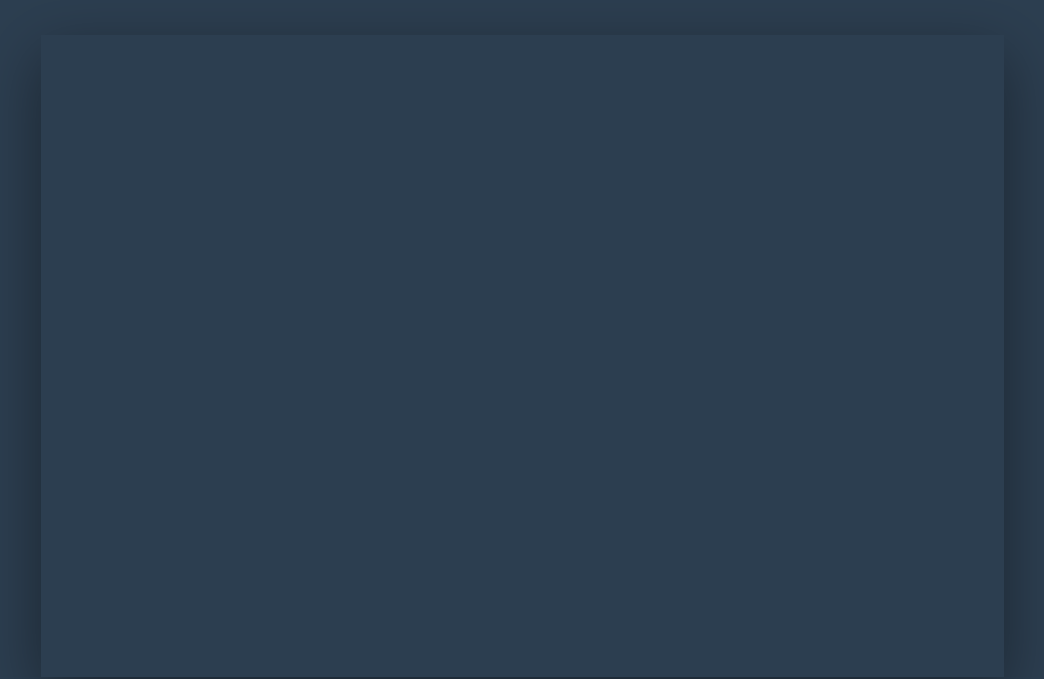
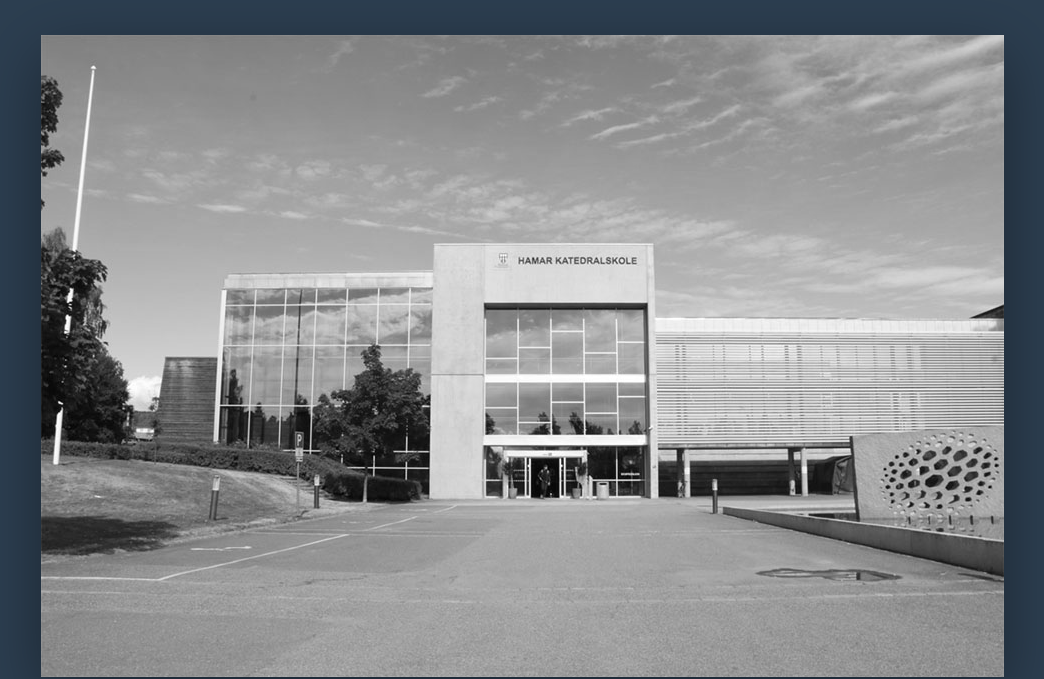
Before and after one commit to VictorH04/Katta-FilmSite, a website: page index.html in a window 1280 px wide. Shown: the part 135-814 px from the top of the page, without its empty margins (118-1162 px from the left). Drawn offline with Linux system fonts and the light colour scheme; the site is published under a folder, as on GitHub Pages, so addresses that start at the root find nothing.

Commit message:
Trying to fix image loading

```diff
--- a/CSS/style.css
+++ b/CSS/style.css
@@ -58,7 +58,7 @@
     border-bottom: var(--border-bottom-2); }
 
 .background_img {
-  background-image: url(/img/Katta.jpg);
+  background-image: url(../img/Katta.jpg);
   background-repeat: no-repeat;
   background-position: 25% 50%;
   height: 64.2rem;
```
